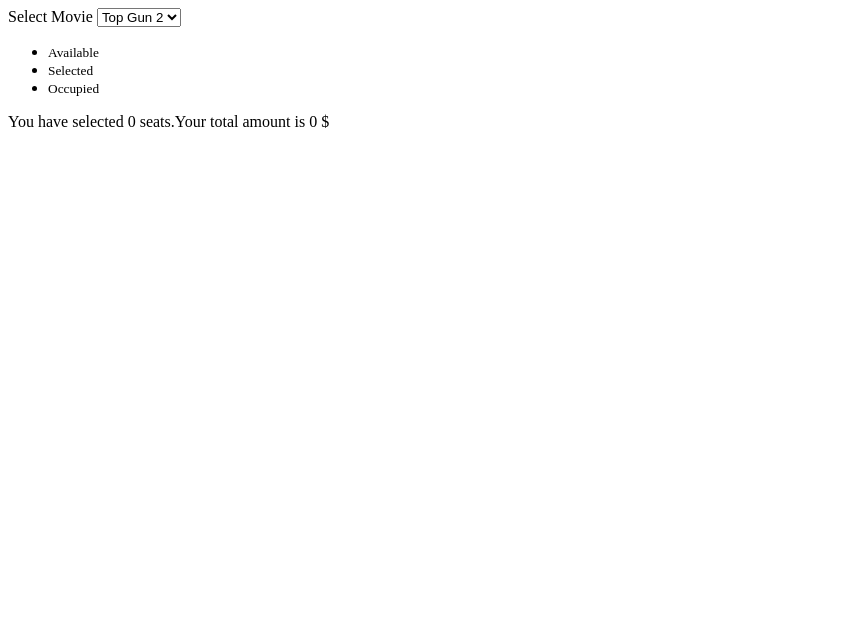
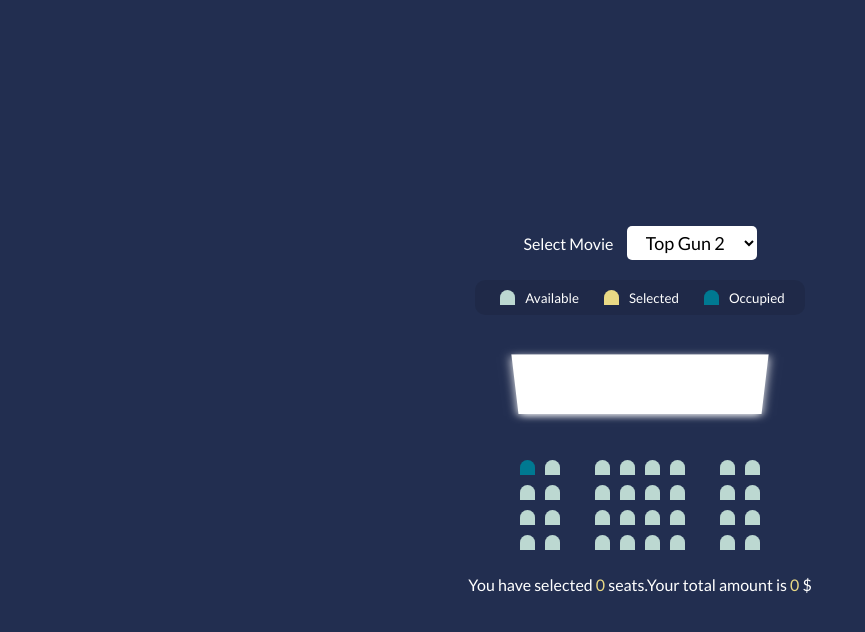
Before and after one commit to abdullahtilal26/javascript_projects, a plain HTML site: page 2/index.html in a window 1280 px wide. Shown: the whole page, without its empty margins (0-865 px from the left). Drawn offline with Linux system fonts and the light colour scheme.

Commit message:
css complete

```diff
--- a/2/index.html
+++ b/2/index.html
@@ -36,10 +36,13 @@
         </li>
     </ul>
 
-<!-- SEATING CHART -->
+<!-- SCREEN AND SEATING CHART -->
+
+
     <div class="container">
+        <div class="screen"></div>
         <div class="row">
-            <div class="seat"></div>
+            <div class="seat occupied"></div>
             <div class="seat"></div>
             <div class="seat"></div>
             <div class="seat"></div>
--- a/2/style.css
+++ b/2/style.css
@@ -0,0 +1,96 @@
+@import url("https://fonts.googleapis.com/css2?family=Lato&display=swap");
+
+:root * {
+  font-family: "Lato", sans-serif;
+  box-sizing: border-box;
+  margin: 0;
+  padding: 0;
+}
+body {
+  background-color: #222e50;
+  display: flex;
+  flex-direction: column;
+  color: white;
+  align-items: center;
+  height: 100vh;
+  justify-content: center;
+}
+.select-container {
+  margin: 20px 0;
+}
+.select-container select {
+  background-color: white;
+  border: 0;
+  border-radius: 5px;
+  font-size: 18px;
+  margin-left: 10px;
+  padding: 5px 15px 5px 15px;
+}
+.seat {
+  background-color: #bcd8d1;
+  height: 15px;
+  width: 15px;
+  margin: 5px;
+  border-top-left-radius: 10px;
+  border-top-right-radius: 10px;
+}
+.seat.selected {
+  /*no space bw these two classes means that if these both classes are applied*/
+  background-color: #e9d985;
+}
+.seat.occupied {
+  background-color: #007991;
+}
+.row {
+  display: flex;
+}
+.seat:nth-of-type(2) {
+  margin-right: 30px;
+}
+.seat:nth-last-of-type(2) {
+  margin-left: 30px;
+}
+.seat:not(.occupied):hover {
+  /*'not' filter out that which type of seats this styling should not be applie*/
+  cursor: pointer;
+  transform: scale(1.25);
+}
+.legend .seat:hover {
+  cursor: default;
+  transform: scale(1);
+}
+.legend {
+  background-color: rgba(0, 0, 0, 0.1);
+  border-radius: 10px;
+  padding: 5px 10px;
+  list-style: none;
+  display: flex;
+  /* justify-content: space-between; */
+}
+.legend li {
+  margin: 0 10px;
+  display: flex;
+  align-items: center;
+  justify-content: center;
+}
+.legend li small {
+  margin-left: 5px;
+}
+.screen {
+  background-color: white;
+  height: 80px;
+  width: 100%;
+  margin: 30px 0;
+  transform: rotateX(-45deg);
+  box-shadow: 0 3px 10px white;
+}
+.container {
+  perspective: 1000px; /*change perspective and gives a 3d effect*/
+}
+P.totals {
+  margin-top: 20px;
+}
+p.totals span {
+  color: #e9d985;
+}
+/*LEVEL CHANGE THEN SPACE,SAME LEVEL NO SPACE IN CSS SELECTOR*/
```
